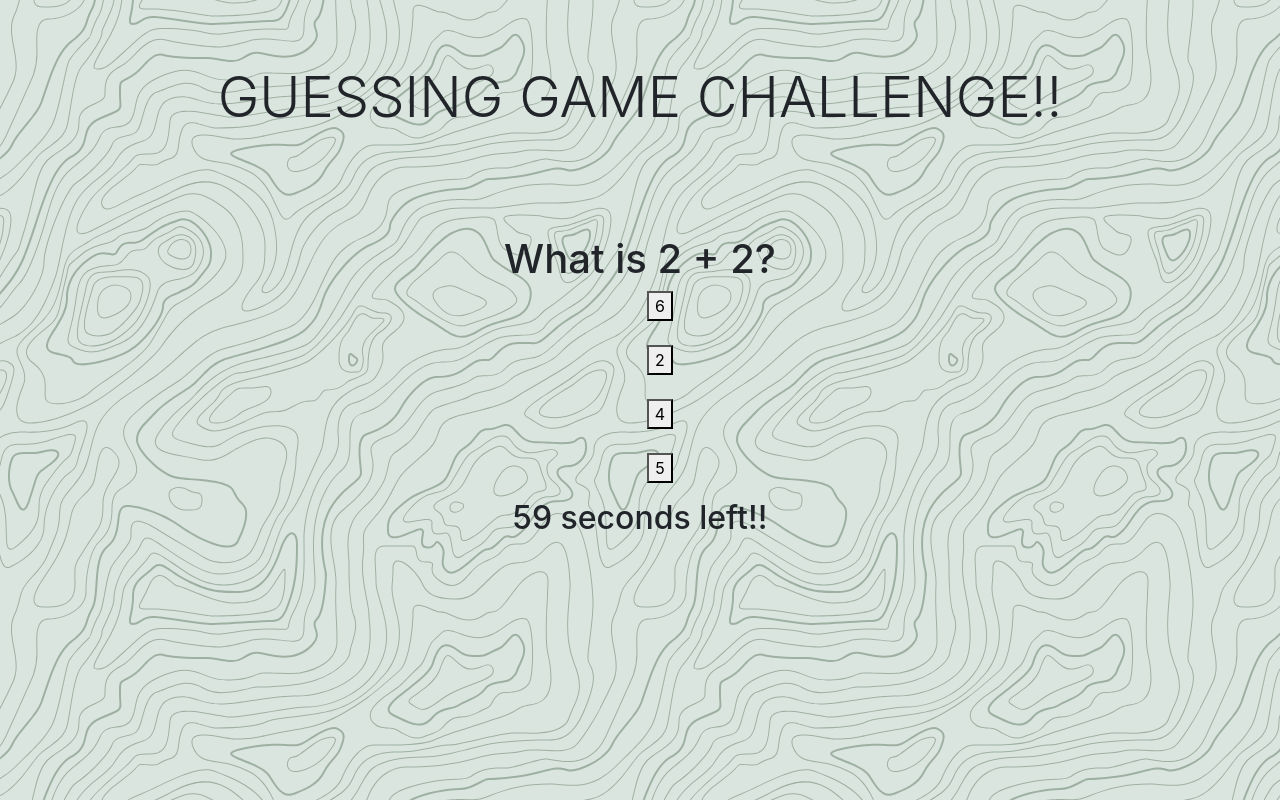
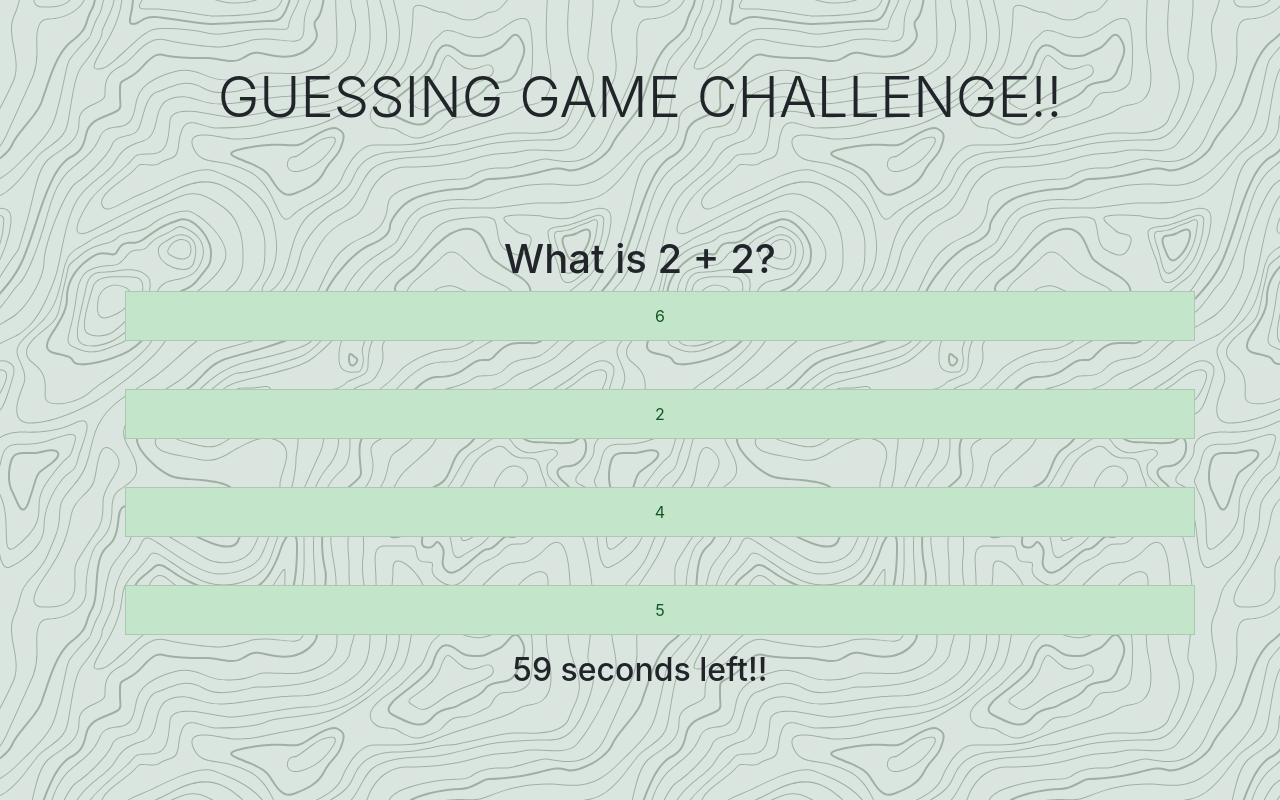
Before and after one commit to dspark8916/Guessing-Game, a plain HTML site: page index.html in a window 1280 px wide. Both pictures are taken after a click on the button "Start!!". Drawn offline with nearby package versions, Linux system fonts and the light colour scheme; files that its build step writes are made by us from their sources.

Commit message:
created list group for buttons and styled within html file

```diff
--- a/index.html
+++ b/index.html
@@ -18,6 +18,7 @@
             <h1 class="display-4">Guessing Game Challenge!!</h1>
         </div>
     </div>
+
     <div class="container text-center">
         <div class="row justify-content-center" style="display: block"; id = "rules">
             <div class="col-md-auto slide">
@@ -33,21 +34,20 @@
                 </button>
             </div>
         </div>
-        <div class="row justify-content-center" style="display: none;" id = "quiz">
+        <div class="row justify-content-center list-group" style="display: none;" id = "quiz">
             <div class="col-md-auto">
                 <h1 id="questionHeader"></h1>
-                <!-- <p id="question"></p> -->
                 <ol id="questions">
-                    <button id="A" onclick="rightAnswer('A')"></button>
+                    <button type="button" class="list-group-item list-group-item-action list-group-item-success" id="A" onclick="rightAnswer('A')"></button>
                     <br>
                     <br>
-                    <button id="B" onclick="rightAnswer('B')"></button>
+                    <button type="button" class="list-group-item list-group-item-action list-group-item-success" id="B" onclick="rightAnswer('B')"></button>
                     <br>
                     <br>
-                    <button id="C" onclick="rightAnswer('C')"></button>
+                    <button type="button" class="list-group-item list-group-item-action list-group-item-success" id="C" onclick="rightAnswer('C')"></button>
                     <br>
                     <br>
-                    <button id="D" onclick="rightAnswer('D')"></button>
+                    <button type="button" class="list-group-item list-group-item-action list-group-item-success" id="D" onclick="rightAnswer('D')"></button>
                 </ol>
             </div>
         </div>
--- a/script.js
+++ b/script.js
@@ -51,11 +51,10 @@ var intro = document.getElementById("rules");
 var questionEl = document.getElementById("questions");
 var headerEl = document.getElementById("questionHeader");
 var quizDiv = document.getElementById("quiz");
-// var highScores = document.getElementById("scores");
 let score = 0;
 var timer = 60;
 var clockTick;
-
+var bigCard = document.getElementById("card");
 // This function needs to start the timer and add text to questions
 // & answers and hide button and reveal question.
 
```
